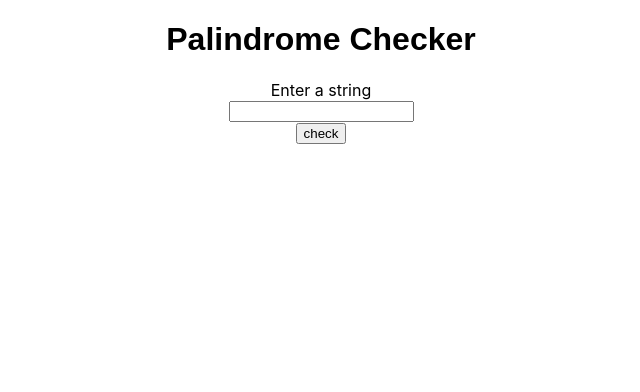
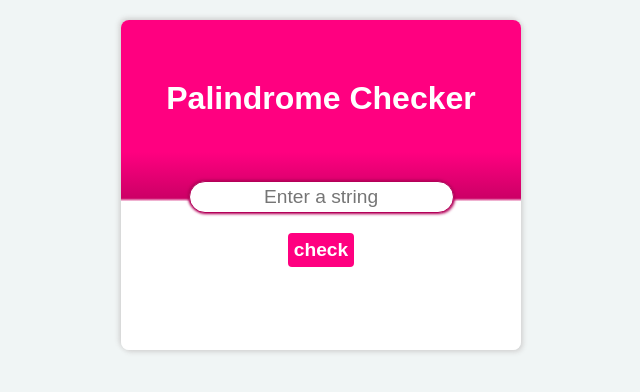
Before and after one commit to mmkepler/palindrome, a React (Create React App) app: page / in a window 1280 px wide. Shown: the top 392 px of the page, without its empty margins (319-959 px from the left). Built offline with nearby package versions, Linux system fonts and the light colour scheme.

Commit message:
feat: css

```diff
--- a/src/App.js
+++ b/src/App.js
@@ -38,16 +38,17 @@ function App() {
       {success ? <><h2>It's a match</h2><br></br><Clear onClick={() => clearInput()}>Try Again</Clear></> : ""}
       { (failure === true || success === true) ?  "" :
       (<InputDiv>
-        <label htmlFor="input">
-          Enter a string
+
           <br></br>
           <TextInput
           type="text"
           name="input"
           value={state.input}
           onChange={(e) => inputHandler(e)}
-          id="input"/>
-        </label>
+          id="input"
+          placeholder="Enter a string"
+          />
+
         <br></br>
         <Check name="check"
         onClick={() => palindromeCheck(state.input)} >check</Check >
--- a/src/StyledComponents.js
+++ b/src/StyledComponents.js
@@ -1,21 +1,62 @@
 import styled from "styled-components";
 
+
 const Main = styled.div`
-  text-align: center;
+  margin: 20px auto 0;
+  padding: 60px 10px;
+  width: 400px;
+  height: 330px;
+  box-sizing: border-box;
+  background: rgb(255,255,255);
+background: linear-gradient(0deg, rgba(255,255,255,1) 0%, rgba(255,255,255,1) 45%, rgba(204,0,102,1) 46%, rgba(255,0,128,1) 60%, rgba(255,0,128,1) 100%);
+  border-radius: 8px;
+  box-shadow: 2px 2px 5px lightgray, -2px -2px 5px lightgray;
+  color: white;
+  display: border
 `;
 
 const Title = styled.h1`
   font-size: 2em;
   font-family: sans-serif;
+  margin: 0 auto;
 `;
 
-const InputDiv = styled.div``;
+const InputDiv = styled.div`
+  margin: 20px;
+  font-size: 1.2em;
+`;
 
-const TextInput = styled.input ``;
+const TextInput = styled.input `
+  margin: 20px;
+  font-size: 1em;
+  padding: 4px 8px;
+  border-radius: 50px;
 
-const Check = styled.button``;
+  box-shadow: 1px 1px 3px #b30059, -1px -1px 3px #b30059;
+  border: 1px #b30059 solid;
+  text-align: center;
+`;
 
-const Clear = styled.button``;
+const Check = styled.button`
+  font-size: 1em;
+  padding: 6px;
+  background-color: #ff0080;
+  font-weight: 700;
+  color: white;
+  border-radius: 4px;
+  border: none;
+`;
+
+const Clear = styled.button`
+  margin-top: 30px;
+  font-size: 1em;
+  padding: 6px;
+  background-color: #ff0080;
+  font-weight: 700;
+  color: white;
+  border-radius: 4px;
+  border: none;
+`;
 
 
 
--- a/src/index.css
+++ b/src/index.css
@@ -5,6 +5,10 @@ body {
     sans-serif;
   -webkit-font-smoothing: antialiased;
   -moz-osx-font-smoothing: grayscale;
+  min-width: 100%;
+  min-height: 100%;
+  background-color: #f0f5f5;
+  text-align: center;
 }
 
 code {
```
